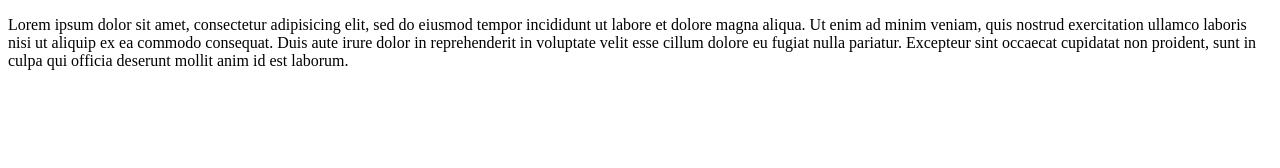
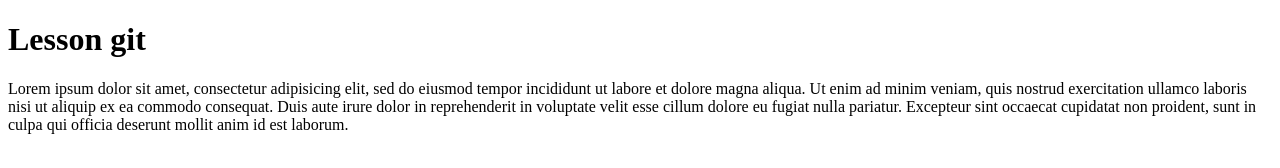
Before and after one commit to pbdau/learn-git, a plain HTML site: page index.html in a window 1280 px wide. Drawn offline with Linux system fonts and the light colour scheme.

```diff
--- a/index.html
+++ b/index.html
@@ -6,6 +6,7 @@
     <title>Git website</title>
   </head>
   <body>
+    <h1>Lesson git</h1>
     <p>Lorem ipsum dolor sit amet, consectetur adipisicing elit, sed do eiusmod
     tempor incididunt ut labore et dolore magna aliqua. Ut enim ad minim veniam,
     quis nostrud exercitation ullamco laboris nisi ut aliquip ex ea commodo
```
